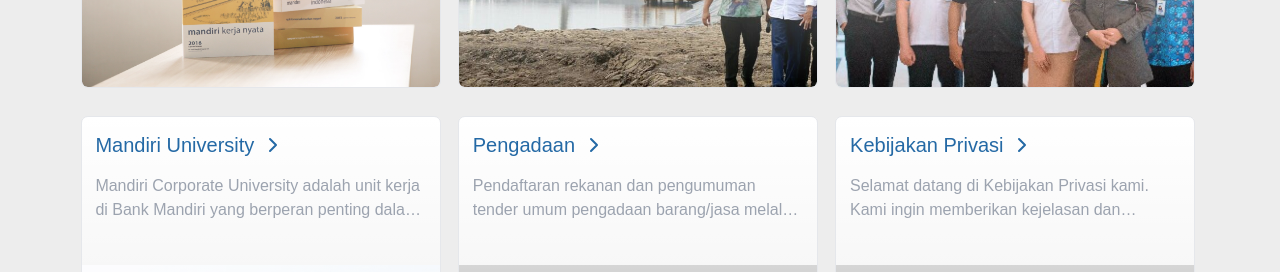
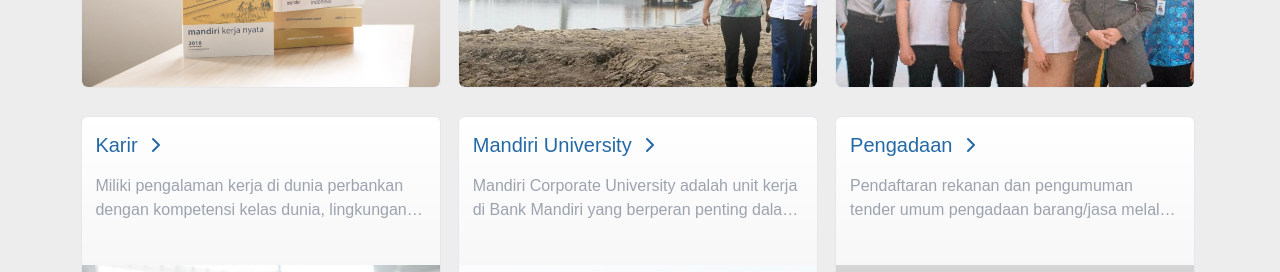
Before and after one commit to Rineta2/clone-web-mandiri, a Next.js app: page /pages/tentang-mandiri in a window 1280 px wide. Shown: the part 1420-1692 px from the top of the page. Built offline with nearby package versions, Linux system fonts and the light colour scheme; grey boxes are pictures that could not be loaded.

Commit message:
fix tentang kami

```diff
--- a/src/components/ui/data/tentang-kami/data.js
+++ b/src/components/ui/data/tentang-kami/data.js
@@ -6,7 +6,7 @@ import Investor_Relations from "@/components/assest/tentang-mandiri/Investor_Rel
 import GCG from "@/components/assest/tentang-mandiri/GCG.jpg";
 import TJSL from "@/components/assest/tentang-mandiri/TJSL_Bank_Mandiri.jpg";
 import Mandiri_Group from "@/components/assest/tentang-mandiri/Mandiri_Group.jpg";
-// import Karir from "@/components/assest/tentang-mandiri/karir.jpg";
+import Karir from "@/components/assest/tentang-mandiri/Karir.jpg";
 import Mandiri_University from "@/components/assest/tentang-mandiri/Mandiri_University.jpg";
 import Pengadaan from "@/components/assest/tentang-mandiri/Pengadaan.jpg";
 import Kebijakan_Privasi from "@/components/assest/tentang-mandiri/Kebijakan_Privasi.jpg";
@@ -60,13 +60,13 @@ export const box = [
     slug: "/pages/perseorangan/e-banking",
   },
 
-  // {
-  //   name: "Karir",
-  //   icons: <ChevronRight />,
-  //   desc: "Miliki pengalaman kerja di dunia perbankan dengan kompetensi kelas dunia, lingkungan kerja yang ramah dan menghargai setiap ide",
-  //   img: Karir,
-  //   slug: "karir",
-  // },
+  {
+    name: "Karir",
+    icons: <ChevronRight />,
+    desc: "Miliki pengalaman kerja di dunia perbankan dengan kompetensi kelas dunia, lingkungan kerja yang ramah dan menghargai setiap ide",
+    img: Karir,
+    slug: "karir",
+  },
 
   {
     name: "Mandiri University",
```
